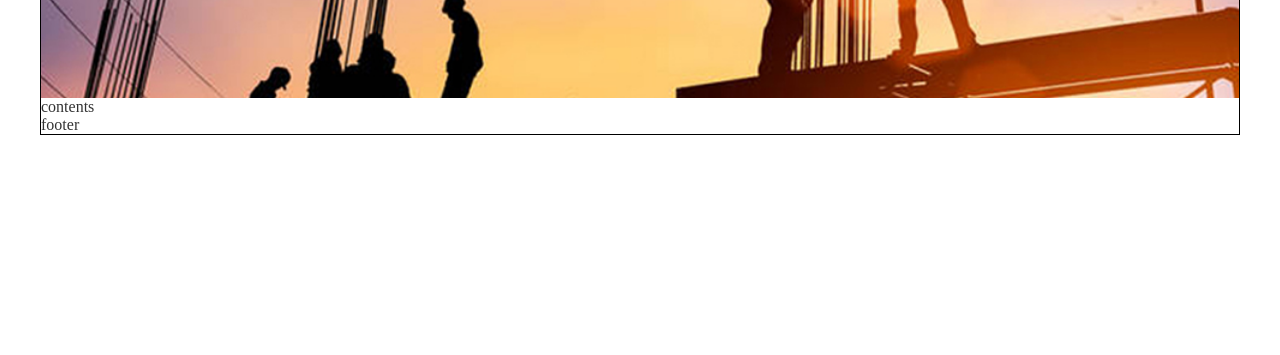
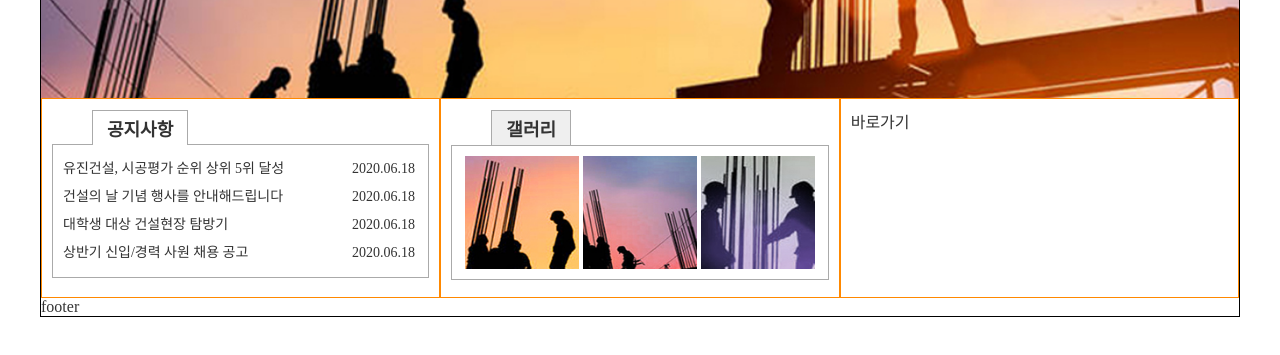
Before and after one commit to zzupd/0317_wd_A04_Answer, a plain HTML site: page index.html in a window 1280 px wide. Shown: the part 303-658 px from the top of the page. Drawn offline with Linux system fonts and the light colour scheme.

Commit message:
0317_레이어팝업 작업중

```diff
--- a/css/style.css
+++ b/css/style.css
@@ -26,6 +26,7 @@ div#wrap             { border: 1px solid #000; }
 /*#wrap>*              { border: 1px solid #000; margin: 1px; }*/
 /*#header>div#headerLogo { border: 1px solid #000; }*/
 /*#header>nav#gnb        { border: 4px solid #f00; }*/
+#contents>div            { border: 1px solid #f80; }
 /* 가이드 라인 */
 
 
@@ -160,3 +161,108 @@ div#slide {
     transform: translate(-50%, -50%);
 }
 /* div#slide */
+
+
+/* div#contents */
+div#contents {
+    height: 200px;
+    display: flex;
+}
+#contents>div {
+    width: 400px;
+    padding: 10px;
+}
+
+    /* 싱글탭 공통사항 */
+div#contents>div.singleTab>button {
+    font-size: 18px;
+    font-weight: bold;
+    padding: 4px 14px;
+    border: 1px solid #aaa;
+    border-bottom: none;
+    position: relative;
+    left: 40px;
+    top: 1px;
+}
+#contents>.singleTab>div.tabContent {
+    padding: 10px;
+    border: 1px solid #aaa;
+}
+    /* 싱글탭 공통사항 */
+
+    /* div#notice */
+#contents #notice #noticeTabBtn {
+    background-color: #fff;
+}
+#contents #notice span {
+    font-size: 14px;
+    line-height: 28px;
+    /*border: 1px solid #000;*/
+    display: inline-block;
+}
+#contents #notice span.subject {
+    width: 268px;
+}
+#contents #notice span.regDate {
+    width: 80px;
+    text-align: right;
+}
+    /* div#notice */
+
+    /* div#gallery */
+#contents #gallery #galleryTabContent {
+    text-align: center;
+}
+#contents #gallery #galleryTabBtn {
+    border-bottom: 1px solid #aaa;
+}
+#contents #gallery img:hover {
+    opacity: 0.6;
+}
+    /* div#gallery */
+
+
+
+
+/* div#contents */
+
+
+
+
+
+/* 레이어 팝업 */
+
+    /* div#contents */
+div#contents span.layerPopupPoint {
+    cursor: pointer;
+}
+    /* div#contents */
+
+
+    /* div#layerPopupBG */
+div#layerPopupBG {
+    width: 100%;
+    height: 100%;
+    background-color: rgba(255, 255, 255, 0.8);
+
+    display: none;
+
+    position: fixed;
+    left: 0;
+    top: 0;
+}
+#layerPopupBG>div#layerPopup {
+    padding: 20px;
+    border-radius: 20px;
+    background-color: #fff;
+
+    position: absolute;
+    left: 50%;
+    top: 50%;
+    transform: translate(-50%, -50%);
+}
+    /* div#layerPopupBG */
+
+
+
+/* 레이어 팝업 */
--- a/index.html
+++ b/index.html
@@ -7,13 +7,14 @@
     <script src="script/jquery-1.12.3.js"></script>
     <script src="script/script.js"></script>
 </head>
+
 <body>
     <div id="wrap">
 
         <header id="header">
             <div id="headerLogo">
                 <img src="images/header_logo_200x40.png" alt="헤더로고이미지" width="200">
-           </div>  <!-- div#headerLogo -->
+            </div> <!-- div#headerLogo -->
             <!--nav#gnb>ul#mainMenu>li.mainLi*4>a[href=#]+ul.subMenu>li.subLi*4>a[href=#]-->
             <nav id="gnb">
                 <ul id="mainMenu">
@@ -52,7 +53,7 @@
                 </ul>
             </nav>
 
-       </header>  <!-- header#header -->
+        </header> <!-- header#header -->
 
         <div id="subMenuBG">
             <div id="subMenuBGLayout"></div>
@@ -66,10 +67,60 @@
                 <a href="#"><img src="images/slide_img3_1000x300.jpg" alt="이미지3" width="1200"><span>유진건설 인재 채용</span></a>
             </div> <!-- div#shuttleFrame -->
         </div> <!-- div#slide -->
-       <div id="contents">contents</div>
+
+        <div id="contents">
+
+            <div id="notice" class="singleTab">
+                <button type="button" id="noticeTabBtn">공지사항</button>
+                <div id="noticeTabContent" class="tabContent">
+
+                    <span class="subject layerPopupPoint">유진건설, 시공평가 순위 상위 5위 달성</span>
+                    <span class="regDate layerPopupPoint">2020.06.18</span>
+
+                    <span class="subject">건설의 날 기념 행사를 안내해드립니다</span>
+                    <span class="regDate">2020.06.18</span>
+
+                    <span class="subject">대학생 대상 건설현장 탐방기</span>
+                    <span class="regDate">2020.06.18</span>
+
+                    <span class="subject">상반기 신입/경력 사원 채용 공고</span>
+                    <span class="regDate">2020.06.18</span>
+
+                </div>
+            </div> <!-- div#notice -->
+
+            <div id="gallery" class="singleTab">
+                <button type="button" id="galleryTabBtn">갤러리</button>
+                <div id="galleryTabContent" class="tabContent">
+                    <a href="#"><img src="images/contents_gallery_icon1_130x150.jpg" alt="갤러리이미지1" width="114" height="113"></a>
+                    <a href="#"><img src="images/contents_gallery_icon2_130x150.jpg" alt="갤러리이미지2" width="114" height="113"></a>
+                    <a href="#"><img src="images/contents_gallery_icon3_130x150.jpg" alt="갤러리이미지3" width="114" height="113"></a>
+                </div>
+            </div> <!-- div#gallery-->
+
+            <div id="shortcut">
+                바로가기
+            </div> <!-- div#shortcut -->
+
+        </div>
         <footer id="footer">footer</footer>
 
 
     </div> <!-- div#wrap -->
-</body>
-</html>
+
+
+    <div id="layerPopupBG">
+        <div id="layerPopup">
+            <h1>제목: 상반기 신입/경력 사원 채용 공고</h1>
+
+            <p>
+            내용: 국내 최고의 건설회사로 발돋움하고 있는 유진건설에서는 열정을 가지고 진취적으로 도전하는 신입/경력 사원을 모집합니다. 유진건설과 함께 하실 역량있는 인재들의 많은 지원을 기다립니다.
+            </p>
+
+            <div id="btnArea">
+                <button id="closeBtn" type="button">닫기</button>
+            </div>
+        </div>
+    </div>
+
+</body></html>
--- a/script/script.js
+++ b/script/script.js
@@ -28,5 +28,14 @@ $(function(){
     }
     /* 슬라이드 쇼 */
 
+    /* 레이어 팝업 */
+    $("#contents span.layerPopupPoint").click(function(){
+        $("#layerPopupBG").css({"display": "block"});
+    });
+    $("#layerPopupBG button#closeBtn").click(function(){
+        $("#layerPopupBG").css({"display": "none"});
+    });
+    /* 레이어 팝업 */
+
 
 });
```
Lines whose indentation alone changed are shown as unchanged.
